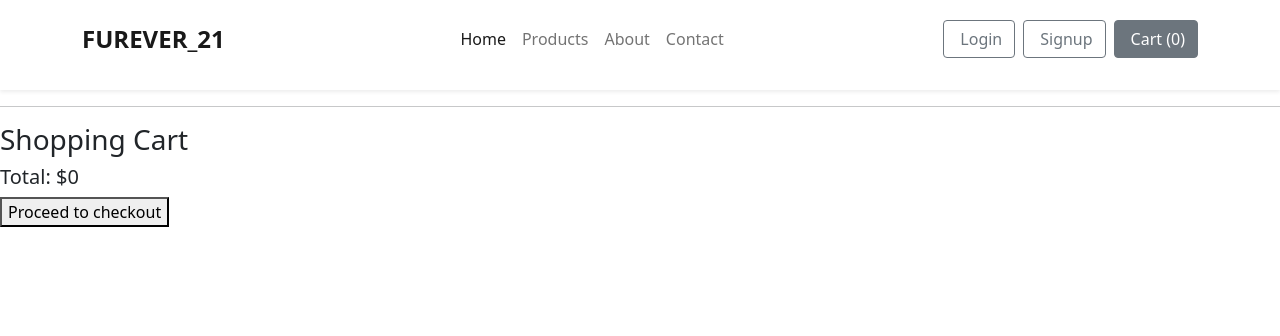
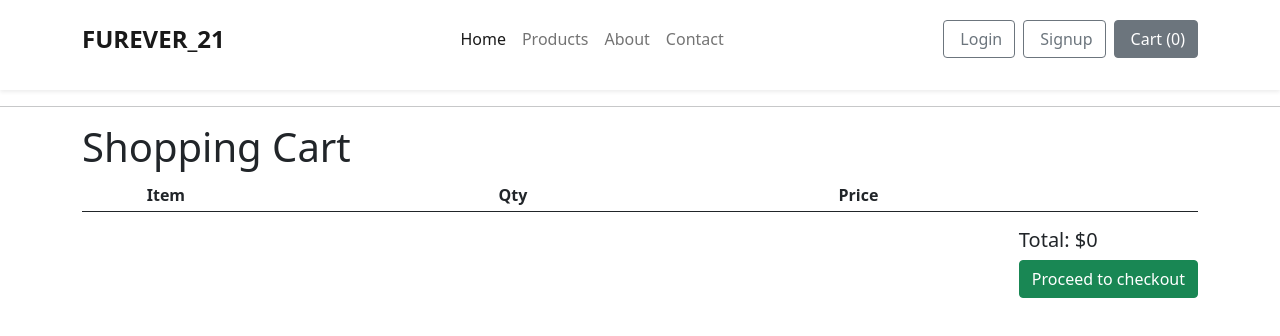
Before and after one commit to 2204-FSA-Team-Tribble/Grace-Shopper, a React app: page /cart in a window 1280 px wide. Shown: the top 336 px of the page. Built offline with nearby package versions, Linux system fonts and the light colour scheme.

Commit message:
styled cart

```diff
--- a/client/components/Cart.js
+++ b/client/components/Cart.js
@@ -38,19 +38,35 @@ export class Cart extends React.Component {
     const products = this.props.cart.products || []
 
     return (
-      <div>
-        <h3>Shopping Cart</h3>
+      <div className='container'>
+        <div className='table-responsive'>
+          <div className='row admin-top'>
+              <div className='col'><h1>Shopping Cart</h1></div>
+          </div>
+          <table className="table table-sm">
+            <thead>
+              <tr>
+                <th></th>
+                <th>Item</th>
+                <th>Qty</th>
+                <th></th>
+                <th>Price</th>
+              </tr>
+            </thead>
+            <tbody>
+
+
           {products.map((item, index) => {
             return (
-            <div className="cart-item" key={index}>
-              <div>
-                <img src={`${item.product.image}`} />
-              </div>
-              <div>
-                <p>{item.product.name}</p>
-                <strong>${item.price}</strong>
-                <p>{item.description}</p>
-                <span>Qty: </span>
+                <tr className="cart-item" key={index}>
+                  <td>
+                    <img className="cart-product-picture" src={`${item.product.image}`} />
+                  </td>
+                  <td>
+                    {item.product.name}
+                  </td>
+
+                  <td>
                     <select name="quantity" onChange={(event) => this.handleChange(event, item)} value={this.props.cart.products[index].quantity}>
                       <option value="1">1</option>
                       <option value="2">2</option>
@@ -63,13 +79,25 @@ export class Cart extends React.Component {
                       <option value="9">9</option>
                       <option value="10">10</option>
                     </select>
-                <button type="button" onClick={() => this.props.removeProduct(item.id)}>Remove</button>
+
+                  </td>
+                  <td>
+                    <button className="btn btn-sm btn-block btn-danger" type="button" onClick={() => this.props.removeProduct(item.id)}>Remove</button>
+                  </td>
+                  <td>
+                    <strong>${item.price}</strong>
+                  </td>
+                </tr>
+            )
+          })}
+            </tbody>
+
+          </table>
+          <div className='checkout-total'>
+            <h5>Total: ${this.props.cart.total}</h5>
+            <button className="btn btn-md btn-block btn-success" type="button">Proceed to checkout</button>
           </div>
         </div>
-          )
-        })}
-        <h5>Total: ${this.props.cart.total}</h5>
-        <button type="button">Proceed to checkout</button>
       </div>
     )
   }
--- a/public/style.css
+++ b/public/style.css
@@ -84,3 +84,12 @@ a {
 .admin-right-button {
   float: right;
 }
+
+.cart-product-picture {
+  max-height: 5rem;
+  width: auto;
+}
+
+.checkout-total {
+  float: right;
+}
```
Lines whose indentation alone changed are shown as unchanged.
